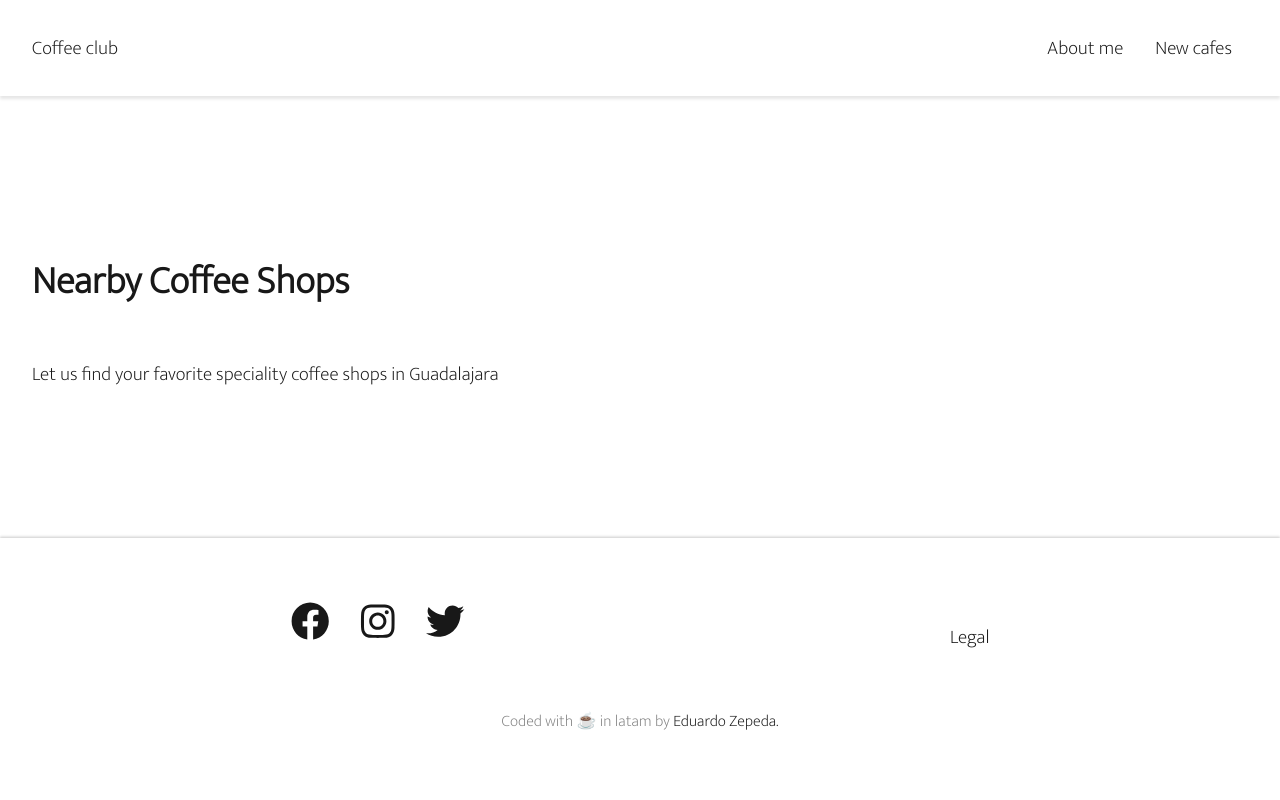
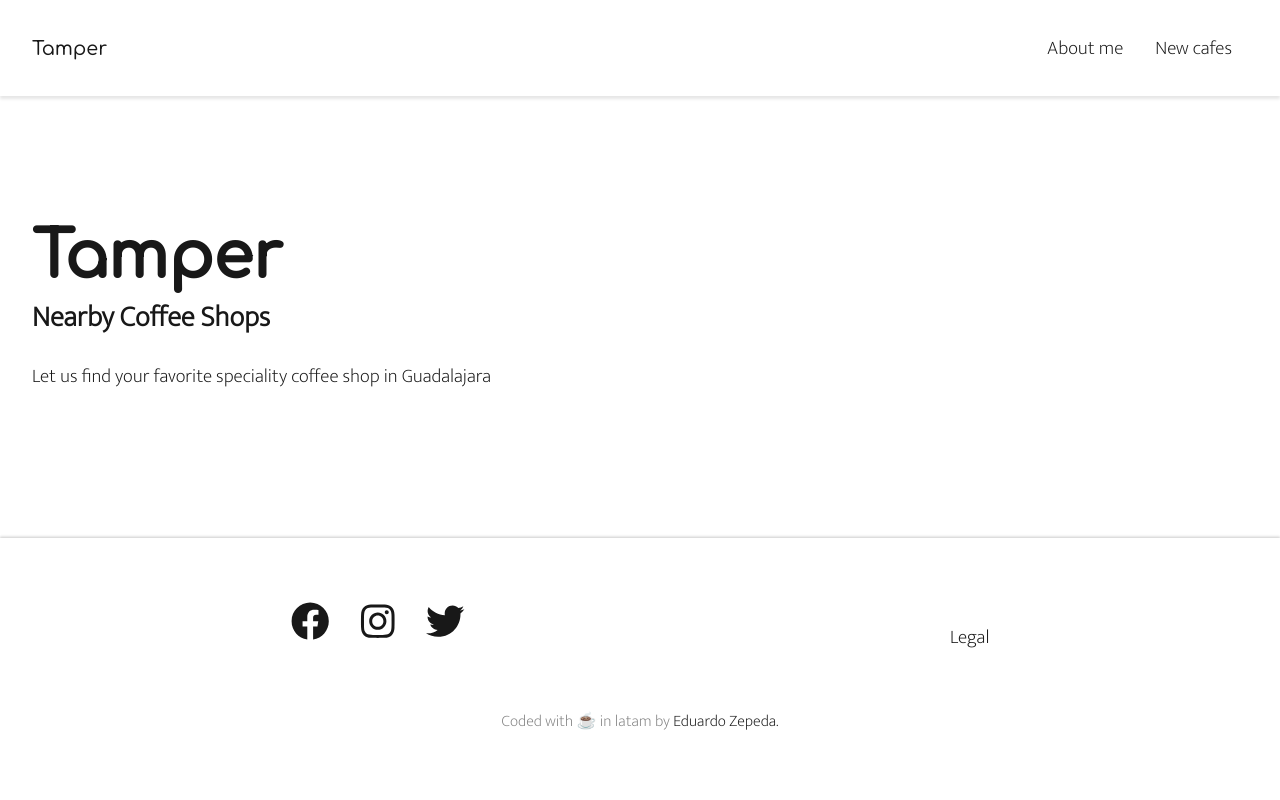
Before and after one commit to EduardoZepeda/django-gis-coffee, a Django app: page / in a window 1280 px wide. Run offline with Django 4.2, Linux system fonts and the light colour scheme; parts of the project's set-up code (start-up, migrations or seed data) failed here and were passed over; some libraries are stand-ins or nearby versions.

Commit message:
Change project name to Tamper

```diff
--- a/static/css/style.css
+++ b/static/css/style.css
@@ -32,6 +32,16 @@ footer {
     min-height: 30px;
     gap: 2rem;
     box-shadow: 0 -1px 3px rgba(0,0,0,.1),0 -2px 2px rgba(0,0,0,.06),0 0 2px rgba(0,0,0,.07);
+}
+
+h1, h2 {
+    margin: 0;
+    padding: 0;
+}
+
+h1 {
+    font-size: 4rem;
+    font-family: 'Comfortaa', cursive;
 }
 
 
@@ -82,6 +92,10 @@ ul {
     height: 800px;
 }
 
+.logo {
+    font-family: 'Comfortaa', cursive;
+}
+
 .shop-tag {
     color: #2b82cb;
     font-weight: bold;
--- a/templates/base.html
+++ b/templates/base.html
@@ -22,6 +22,7 @@
     <link rel="preconnect" href="https://fonts.googleapis.com">
     <link rel="preconnect" href="https://fonts.gstatic.com" crossorigin>
     <link href="https://fonts.googleapis.com/css2?family=Mukta:wght@200&display=swap" rel="stylesheet">
+    <link href="https://fonts.googleapis.com/css2?family=Comfortaa:wght@500&display=swap" rel="stylesheet">
     {% endblock meta %}
 
     {% block stylesheet %}
@@ -38,7 +39,7 @@
 <body>
     {% block header %}
     <nav>
-        <div class="logo"><a href="{% url 'home' %}">Coffee club</a></div>
+        <div class="logo"><a href="{% url 'home' %}">Tamper</a></div>
         <div class="navbar">
             <ul class="menu">
                 <li><a href="{% url 'about' %}">About me</a></li>
--- a/templates/shops/geo.html
+++ b/templates/shops/geo.html
@@ -2,7 +2,7 @@
 {% load static %}
 
 {% load leaflet_tags %}
-{% block title %}Coffee club{% endblock %}
+{% block title %}Tamper{% endblock %}
 {% block javascript %}
 {% leaflet_js plugins="forms" %}
 {{ geoform.media }}
@@ -13,8 +13,9 @@
 {% endblock stylesheet %}
 
 {% block content %}
-<h1>Nearby Coffee Shops</h1>
-<p>Let us find your favorite speciality coffee shops in Guadalajara</p>
+<h1>Tamper</h1>
+<h2>Nearby Coffee Shops</h2>
+<p>Let us find your favorite speciality coffee shop in Guadalajara</p>
 <section id="map">
 {% leaflet_map "guadalajara" %}
 </section>
```
